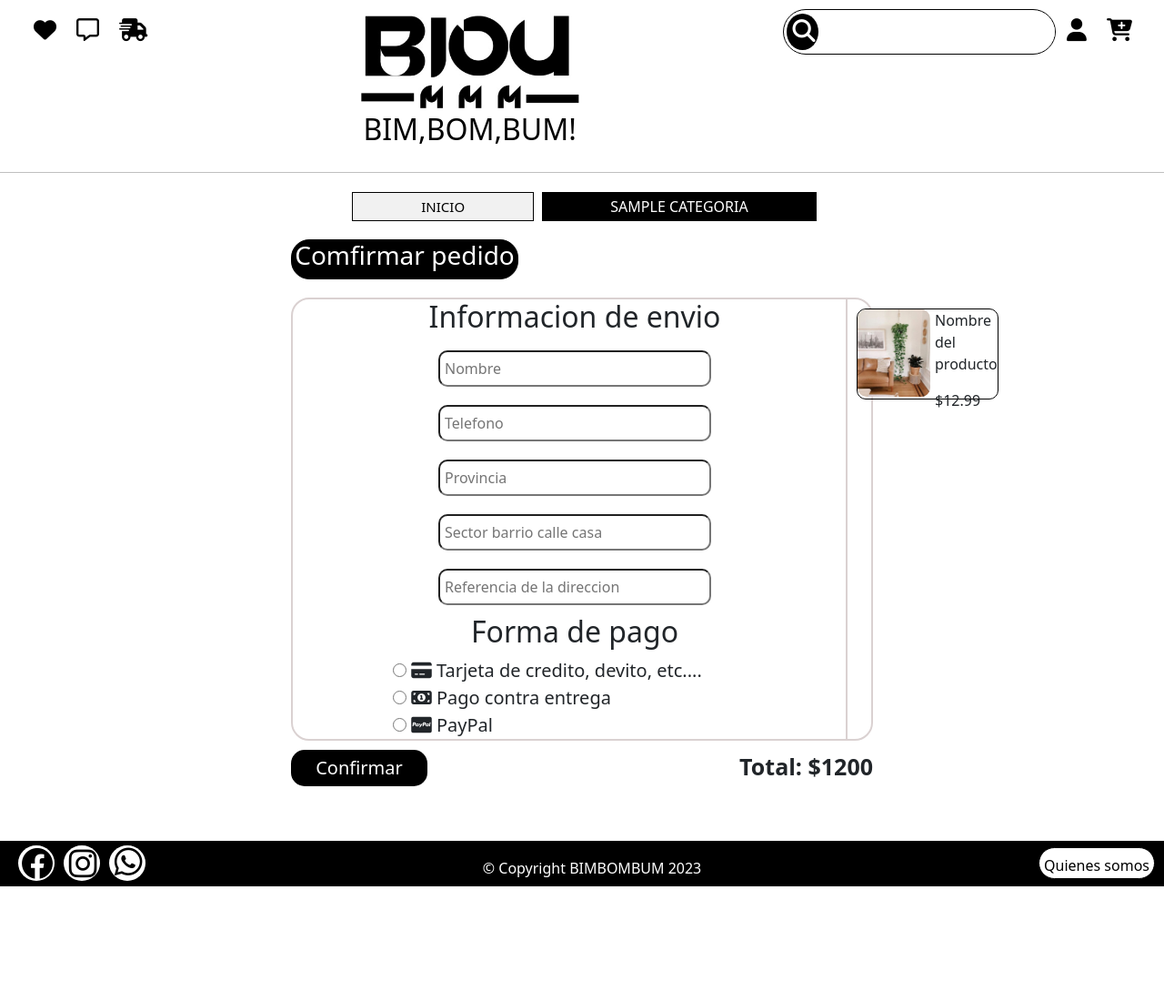
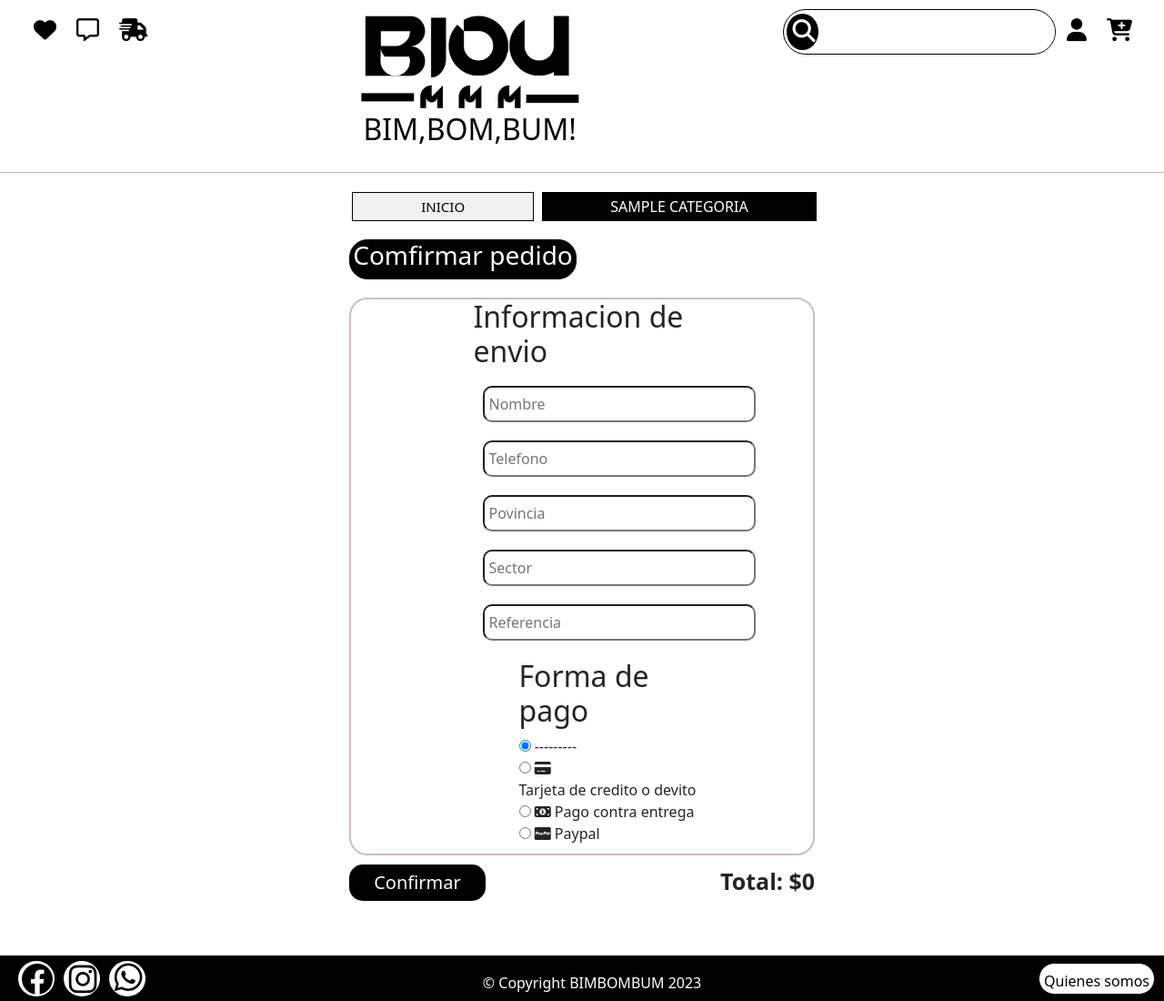
Before and after one commit to oliverdrullard/bimbombum, a Django app: page /usuario/Confirmar_pedido/ in a window 1280 px wide. Shown: the whole page at 91% size. Before the commit the page ends 974 px from the top, so only its background shows below. Run offline with Django 3.2, Linux system fonts and the light colour scheme; tables that the repository leaves empty hold one stand-in row (values such as "Sample post").

Commit message:
Agregando la vista de confirmar pedido, y crear el pedido, datos del formulario enviados

```diff
--- a/Template/pantallas_usuarios/confipedido.html
+++ b/Template/pantallas_usuarios/confipedido.html
@@ -13,70 +13,68 @@
 
                 <div class="info-cliente">
                     <h2>Informacion de envio </h2>
-                    <form action="">
+                    <form id="pedido" action="" method="post">
+                        {% csrf_token %}
                         <div>
-                            <input type="text" placeholder="Nombre" class="form-informacion">
+                            {{ form.nombre }}
                         </div>
                         <div>
-                            <input type="tel" placeholder="Telefono" class="form-informacion">
+                            {{ form.telefo }}
                         </div>
                         <div>
-                            <input type="text" placeholder="Provincia" class="form-informacion">
+                            {{ form.provincia }}
                         </div>
                         <div>
-                            <input type="text" placeholder="Sector barrio calle casa" class="form-informacion">
+                            {{ form.sector }}
                         </div>
                        <div>
-                        <input type="text" placeholder="Referencia de la direccion" class="form-informacion">
-                       </div>
-                       <h2>Forma de pago </h2>
-                    </form>
+                            {{ form.referencia }}
                        </div>
 
-                <div class="info-pago">
-                    <form action="">
                        <div class="form-forma-pago">
+                            <h2>Forma de pago </h2>
+                            {% for radio in form.forma_pago %}
                                 <div>
-                                <input type="radio" class="input-forma-pago">
+                                    {{ radio.tag }}
+                                    {% if "tarjeta" in radio.choice_label|lower %}
                                         <i class="fa-solid fa-credit-card"></i>
-                                <label for="">Tarjeta de credito, devito, etc....</label>
+                                    {% elif "contra entrega" in radio.choice_label|lower %}
+                                        <i class="fa-solid fa-money-bill-1"></i>
+                                    {% elif "paypal" in radio.choice_label|lower %}
+                                        <i class="fa-brands fa-cc-paypal"></i>
+                                    {% endif %}
+                                    <label for="{{ radio.id_for_label }}">{{ radio.choice_label }}</label>
                                 </div>
-                            <div>
-                                <input type="radio" class="input-forma-pago">
-                                <i class="fa-solid fa-money-bill-1"></i>
-                                <label for="">Pago contra entrega</label>
-                            </div>
-                            <div>
-                                <input type="radio" class="input-forma-pago">
-                                <i class="fa-brands fa-cc-paypal"></i>
-                                <label for="">PayPal</label>
-                            </div>
+                            {% endfor %}
                         </div>
                     </form>
                 </div>
 
             </div>
 
+                {% for item in productos %}
                 <div class="informacion-producto">
                         <div>
                             <figcaption>
-                            <img src="/static/imagenes/imagen13.jpg" alt="imagen producto">
+                                <img src="{{item.producto.imagen.url}}" alt="item.producto.nombre">
                             </figcaption>
                         </div>
                         <div class="div-informacion-producto">
-                        <p>Nombre del producto</p>
+                            <p><strong>{{ item.producto.nombre }}</strong></p>
+                            <p>Precio: ${{ item.producto.precio }}</p>
+                            <p>Subtotal: ${{ item.subtotal }}</p>
 
-                        <p>$12.99</p>
 
                         </div>
 
 
                 </div>
+            {% endfor %}
 
         </div>
         <div class="div-boton-confi-total">
-            <p class=""><strong>Total: $1200</strong> </p>
-            <button type="submit" class="boton-confirma-pedido"> Confirmar </button>
+            <p class=""><strong>Total: ${{ total }}</strong> </p>
+            <button form="pedido" type="submit" class="boton-confirma-pedido"> Confirmar </button>
         </div>
 
     </section>
--- a/bimbombum/settings.py
+++ b/bimbombum/settings.py
@@ -142,3 +142,4 @@
 #Esto es para poder cargar las imagenes a la carpeta
 MEDIA_URL = '/media/'
 MEDIA_ROOT = os.path.join(BASE_DIR, 'media')
+CART_SESSION_ID = 'carrito'
--- a/static/confipedido.css
+++ b/static/confipedido.css
@@ -1,5 +1,5 @@
 .sec-confirmar-pedido{
-    width: 50%;
+    width: 40%;
     margin: auto;
 }
 .div-titulo{
@@ -12,15 +12,18 @@
 }
 
 .div-informacion-padre{
-    border: 2px solid #dad1d1;
+    width: 100%;
+    border: 2px solid #cdbebe;
     border-radius: 20px ;
     margin-top: 20px;
     display: flex;
+    flex-wrap: wrap;
+    justify-content: center;
+
 }
 
 .form-informacion-envio{
-    width: 600px;
-    border-right: 2px solid #dad1d1;
+    width: 100%;
     margin-left: 10px;
     display: flex;
     flex-direction: column;
@@ -28,11 +31,8 @@
 }
 
 .info-cliente{
-    width: 600px;
-    margin-top: auto;
-    text-align: center;
-    justify-content: center;
-
+    width: 50%;
+    margin: auto;
 
 }
 .form-informacion{
@@ -43,14 +43,19 @@
     padding: 5px;
 
 }
+.form-forma-pago{
+    margin-top: 10px;
+    margin-bottom: 10px;
+    margin-left: 50px;
+}
 
-.info-pago{
+/* .info-pago{
+    width: 300px;
+    margin: auto;
     display: flex;
     flex-direction: column;
     font-size: 20px;
-    margin-left: 100px;
-
-}
+} */
 
 .input-forma-pago{
     width: 15px;
@@ -59,13 +64,18 @@
 }
 
 .informacion-producto{
-    width: 300px;
-    height: 100px;
+    width: 200px;
+    height: auto;
     margin-left: 10px;
     margin-top: 10px;
+    margin-bottom: 5px;
+    padding: 2px;
     display: flex;
     border: 1px solid black;
     border-radius: 10px;
+}
+.informacion-producto p{
+    margin-bottom: 2px;
 }
 figcaption img {
     width: 5rem;
@@ -99,3 +109,10 @@
 
 
   }
+
+
+/* .div-padre-info-producto{
+    width: 350px;
+    display: flex;
+    flex-wrap: wrap;
+} */
--- a/usuario/forms.py
+++ b/usuario/forms.py
@@ -2,6 +2,7 @@
 from django.contrib.auth.forms import UserCreationForm, AuthenticationForm
 from .models import ModeloUsuario
 from .models import Producto
+from .models import DatosEnvio
 
 
 
@@ -62,3 +63,18 @@
             'activo': forms.CheckboxInput(attrs={'class':'sin_cls '}),
 
         }
+
+class DatosEnviadosForm(forms.ModelForm):
+    class Meta:
+        model = DatosEnvio
+
+        fields = ['nombre','telefo','provincia','sector','referencia','forma_pago']
+
+        widgets = {
+            'nombre':forms.TextInput(attrs={'class': 'form-informacion', 'placeholder':'Nombre'}),
+            'telefo':forms.TextInput(attrs={'class': 'form-informacion', 'placeholder':'Telefono'}),
+            'provincia':forms.TextInput(attrs={'class': 'form-informacion', 'placeholder':'Povincia'}),
+            'sector':forms.TextInput(attrs={'class': 'form-informacion', 'placeholder':'Sector'}),
+            'referencia':forms.TextInput(attrs={'class': 'form-informacion', 'placeholder':'Referencia'}),
+            'forma_pago':forms.RadioSelect(attrs={'class': 'forma-pago-opcion'}),
+        }
--- a/usuario/views.py
+++ b/usuario/views.py
@@ -6,6 +6,7 @@
 from django.utils.decorators import method_decorator
 from django.views.generic import TemplateView
 from django.contrib.auth.mixins import LoginRequiredMixin
+from django.utils import timezone
 from django.contrib import messages
 # Esto es utilizado para manejar erros si no parese lo que busca la funcion
 from django.shortcuts import get_object_or_404
@@ -15,8 +16,11 @@
 from .forms import ProductForm
 from .forms import UsuarioRegistroForm
 from .forms import UsuarioLoginForm
+from .forms import DatosEnviadosForm
 from .models import Categoria
 from .models import lista_megusta
+from .models import DetallePedido
+from .models import Pedido
 from .carrito import Cart
 
 # registro de usuarios
@@ -142,7 +146,9 @@
 
 class carrito_view(View):
     def get(self, request):
-        return render(request, 'pantallas_usuarios/carrito.html')
+        cart = Cart(request)
+        # print("Contenido del carrito en  la sesion:", request.session.get('carrito'))
+        return render(request, 'pantallas_usuarios/carrito.html', {'cart':cart})
 
 def agregar_al_carrito(request, producto_id):
     cart = Cart(request)
@@ -175,7 +181,9 @@
     return redirect('cart:ver_carrito')
 
 def ver_carrito(request):
-    return render(request, 'pantallas_usuarios/carrito.html')
+    cart = Cart(request)
+    print("Contenido del carrito en  la sesion:", request.session.get('carrito'))
+    return render(request, 'pantallas_usuarios/carrito.html', {'cart':cart})
 
 class pantallaMensajes_view(View):
     def get(self, request):
@@ -189,12 +197,105 @@
 
 class Estado_pedivo_view(View):
     def get(self, request):
+        pedidos = Pedido.objects.all()
+        detalles = DetallePedido.objects.filter(pedido__in=pedidos)
+
+        print(f"Estos son los pedidos:", pedidos)
+        for pedido in pedidos:
+            print(f'Numero de pedido: {pedido.numero_pedidos}')
+            print(f'Estado del pedido: {pedido.estado}')
+            print(f'Usuario: {pedido.idusuario}')
+            print(f'ID pedido: {pedido.id_pedido}')
+
+        for detalle in detalles:
+            print(f'Producto: {detalle.producto}')
+            print(f'Producto: {detalle.precio_unitario}')
+            print(f'Producto: {detalle.cantidad}')
+
         return render(request, 'pantallas_usuarios/estado_pedidos.html')
 
 class Confirmar_pedido(View):
     def get(self, request):
-        return render(request, 'pantallas_usuarios/confipedido.html')
+        carrito = request.session.get('carrito',{})
+        productos_ids = carrito.keys()
+        productos_db = Producto.objects.filter(id_producto__in=productos_ids)
 
+        productos = []
+        total = 0
+
+        for producto in productos_db:
+            produc = carrito.get(str(producto.id_producto), 0 )
+            cantidad = produc.get('cantidad', 0)
+            subtotal = producto.precio * cantidad
+            total += subtotal
+            productos.append({
+                'producto': producto,
+                'cantidad': cantidad,
+                'subtotal': subtotal
+            })
+
+        form = DatosEnviadosForm()
+        return render(request, 'pantallas_usuarios/confipedido.html', {
+            'form': form,
+            'productos': productos,
+            'total': total,
+        })
+
+    def post(self, request):
+        carrito = request.session.get('carrito',{})
+        form = DatosEnviadosForm(request.POST)
+
+        if form.is_valid():
+            pedido = Pedido.objects.create(
+                numero_pedidos = timezone.now().timestamp(),
+                estado = "Pendiente",
+                idusuario = request.user,
+
+              )
+            datos_envio = form.save(commit=False)
+            datos_envio.pedido = pedido
+            datos_envio.save()
+
+
+            productos_db = Producto.objects.filter(id_producto__in=carrito.keys())
+
+            for producto in productos_db:
+                item = carrito.get(str(producto.id_producto), 0)
+                cantidad = item.get('cantidad',0)
+                # precio = item.get('precio',producto.precio)
+
+                DetallePedido.objects.create(
+                    pedido = pedido,
+                    producto = producto,
+                    cantidad = cantidad,
+                    precio_unitario = producto.precio
+                )
+
+            request.session.pop('carrito', None)
+            return redirect('cart:estado_pedidos')
+
+        productos_ids = carrito.keys()
+        productos_db = Producto.objects.filter(id_prodcuto__in=productos_ids)
+
+        productos = []
+        total = 0
+
+        for producto in productos_db:
+            item = carrito.get(str(producto.id_producto),0)
+            cantidad = item.get('cantidad', 0)
+            subtotal = producto.precio * cantidad
+            total += subtotal
+            productos.append({
+                'producto': producto,
+                'cantidad': cantidad,
+                'subtotal': subtotal
+            })
+
+        return render(request,'pantallas_usuarios/confipedido.html',{
+            'form': form,
+            'productos': productos,
+            'total': total,
+        })
 # Parte del manegador de la pagina
 
 
```
Also changed, not shown: usuario/models.py (+22 -3 lines), usuario/migrations/0013_remove_pedido_idproducto_detallepedido_and_more.py (added), usuario/migrations/0014_datosenvio.py (added), usuario/migrations/0015_alter_pedido_idusuario.py (added), usuario/migrations/0016_detallepedido_precio_unitario.py (added), usuario/migrations/0017_alter_detallepedido_precio_unitario.py (added), usuario/migrations/0018_alter_detallepedido_precio_unitario.py (added), usuario/migrations/0019_alter_detallepedido_precio_unitario.py (added). Lines whose indentation alone changed are shown as unchanged.
